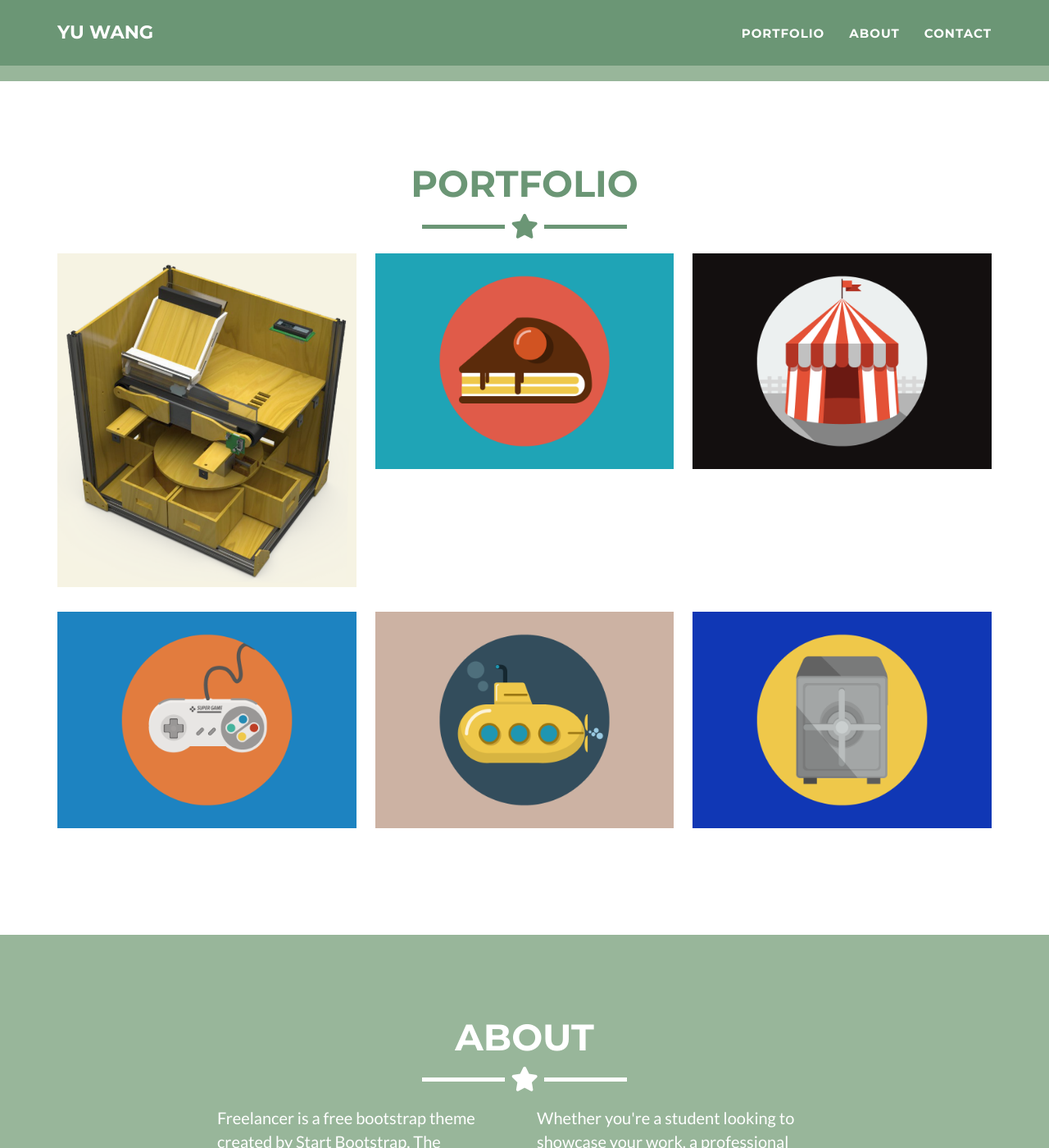
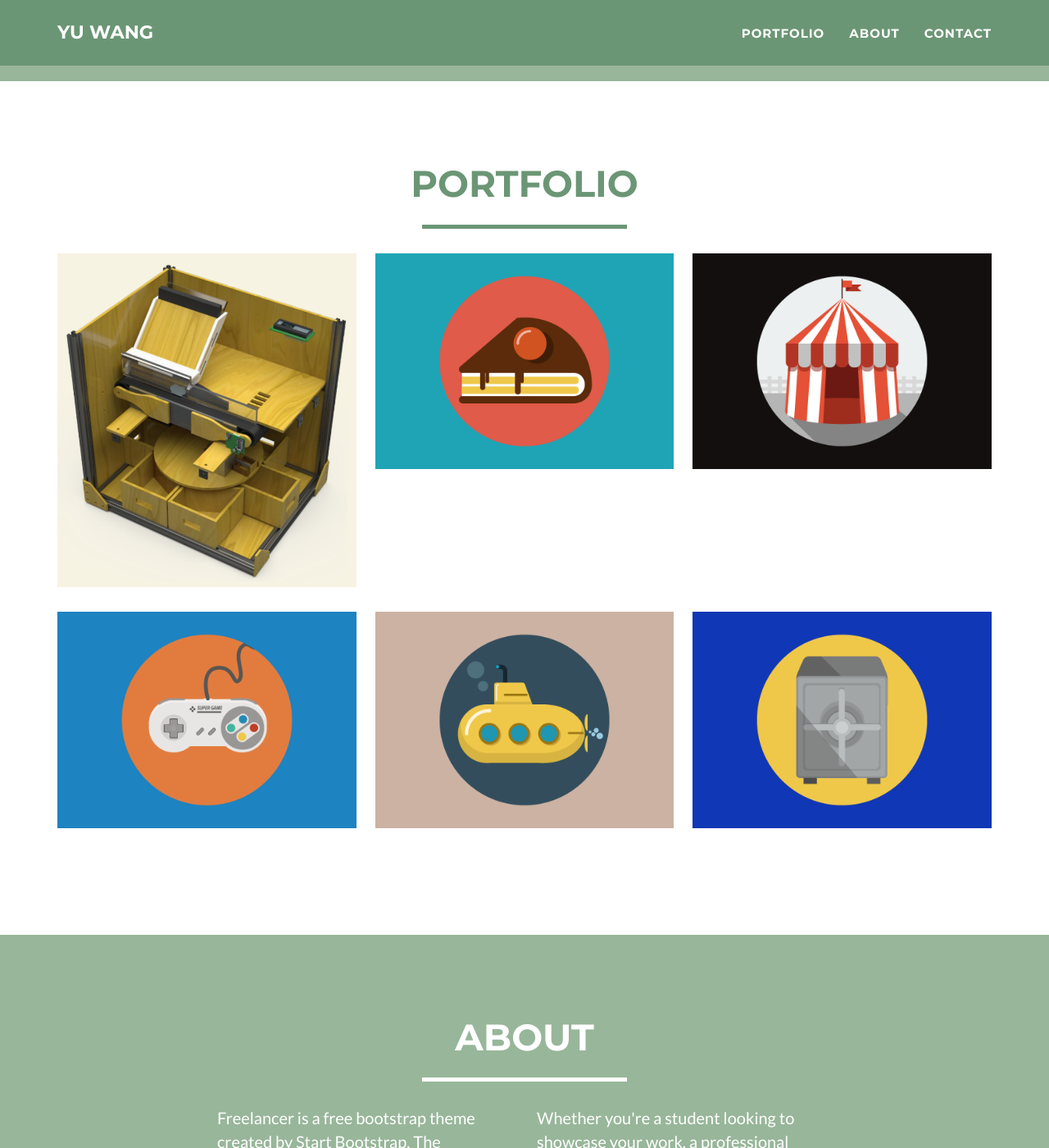
Before and after one commit to yummmzi/yummmzi.github.io, a Jekyll site: the page built from _posts/2014-07-18-project-1.markdown, in a window 1280 px wide and 1400 px high, scrolled down 741 px. Shown: the whole window at 82% size. Built offline with Jekyll 4.4.1, drawn with Linux system fonts in a browser that asks for light colours.

Commit message:
Update main.css
got rid of "\f005"

```diff
--- a/_includes/css/main.css
+++ b/_includes/css/main.css
@@ -49,7 +49,7 @@ hr.star-primary {
 
 hr.star-light:after,
 hr.star-primary:after {
-    content: "\f005";
+    content: "";
     display: inline-block;
     position: relative;
     top: -.8em;
```
